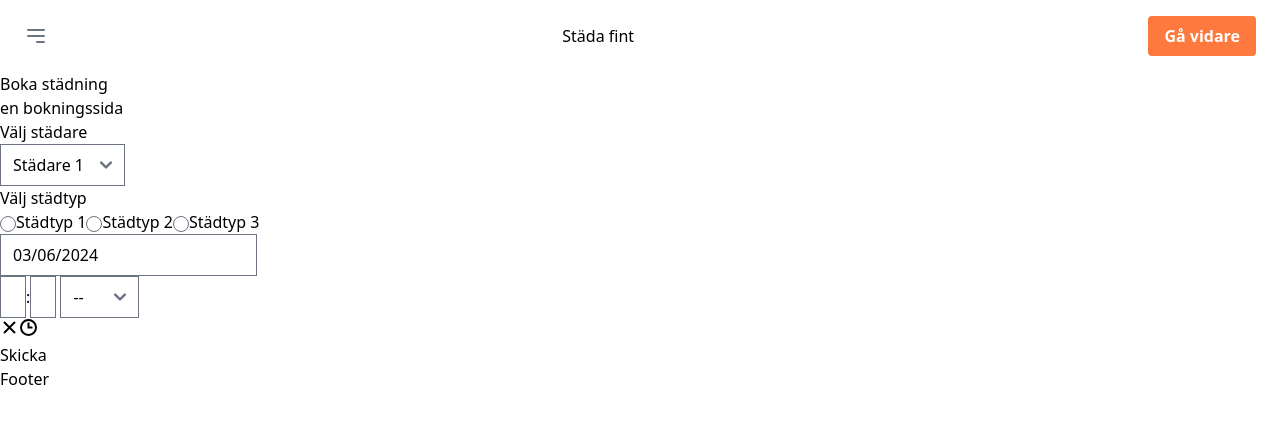
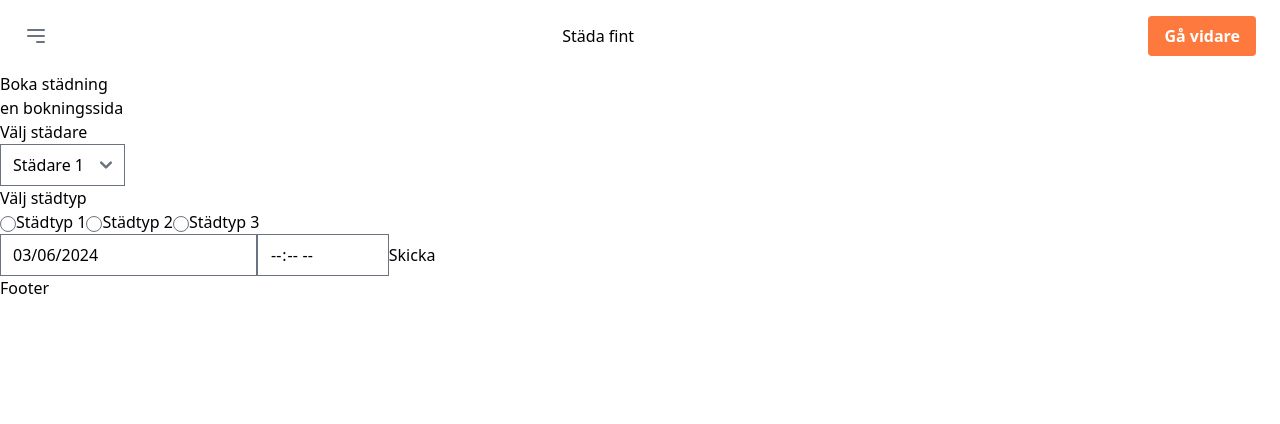
Before and after one commit to varamara/cleaning-service, a React (Vite) app in the folder cleaning-service-js-2/: page /BookingPage in a window 1280 px wide. Shown: the top 424 px of the page. Built offline with nearby package versions, Linux system fonts and the light colour scheme.

Commit message:
timepicker funkar i consollen

```diff
--- a/cleaning-service-js-2/src/components/bookingpagecomponents/BookingForm.tsx
+++ b/cleaning-service-js-2/src/components/bookingpagecomponents/BookingForm.tsx
@@ -3,6 +3,8 @@ import { useState } from 'react'
 import DatePicker from "react-datepicker";
 import TimePicker from 'react-time-picker';
 import "react-datepicker/dist/react-datepicker.css";
+import 'react-time-picker/dist/TimePicker.css';
+
 
 interface IBookingForm {
     cleaner: string;
@@ -105,7 +107,7 @@ const BookingForm: React.FC<IBookingForm> = () => {
 
                     />
 
-                    <TimePicker
+                    <input type="time"
                         id="time"
                         name="time"
                         onChange={handleChange}
```
Lines whose indentation alone changed are shown as unchanged.
